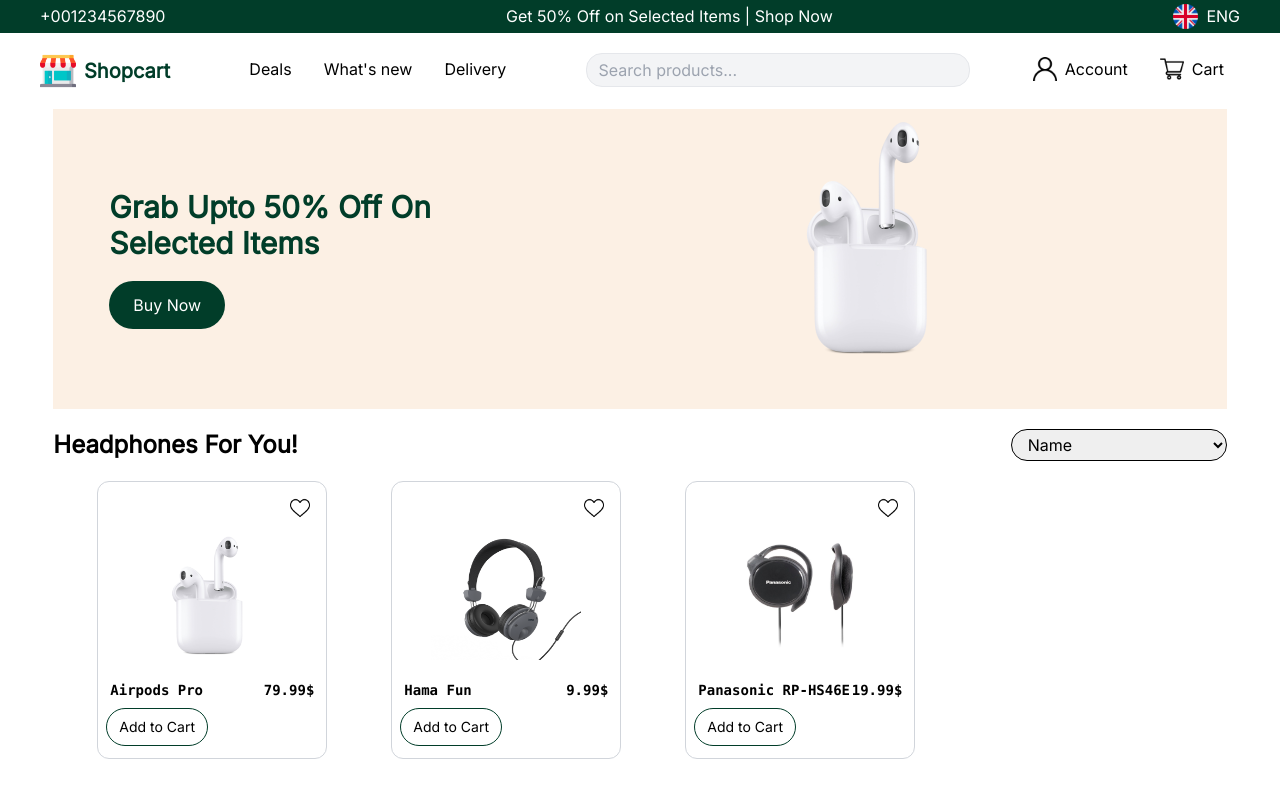
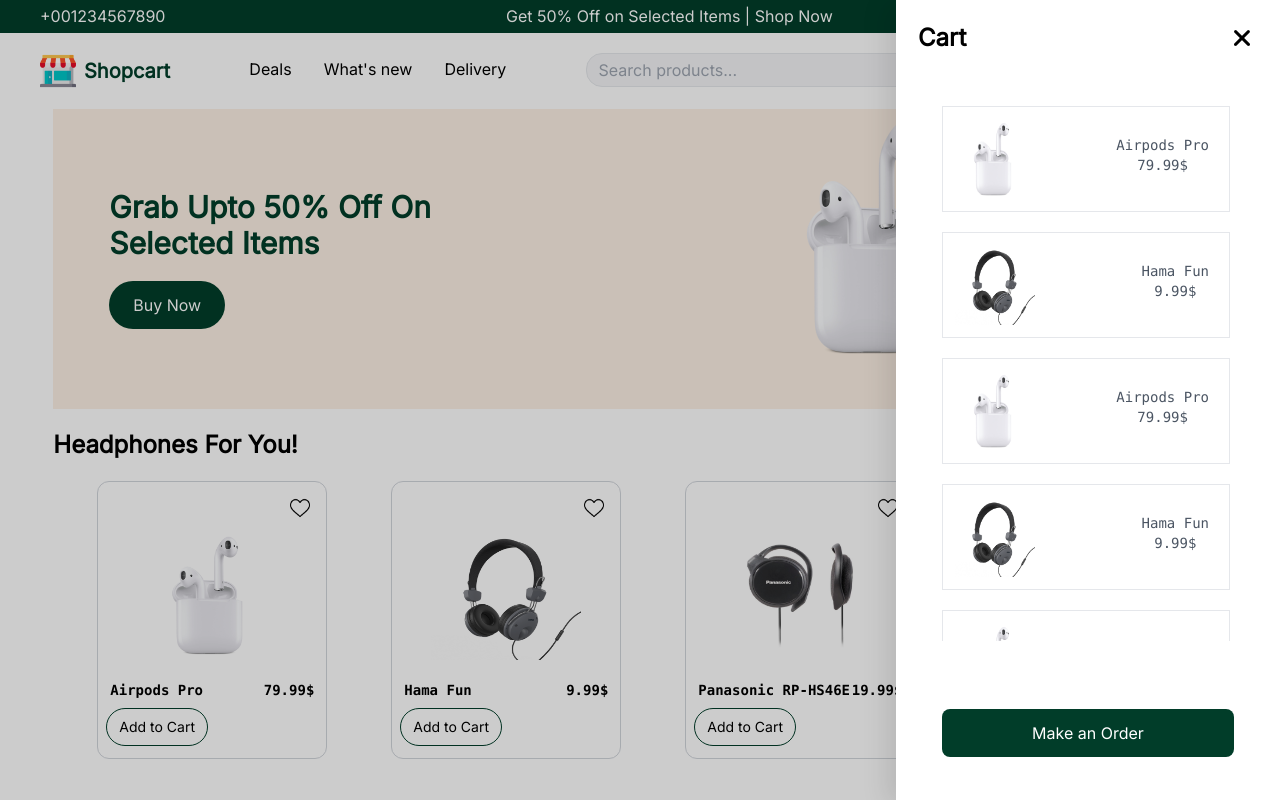
Before and after one commit to AramAfunts/React-Headphones, a React (Create React App) app: page / in a window 1280 px wide. Both pictures are taken after a click on the item "Cart". Shown: the top 800 px of the page. Built offline with nearby package versions, Linux system fonts and the light colour scheme.

Commit message:
added cart component + refactoring

```diff
--- a/src/App.js
+++ b/src/App.js
@@ -4,6 +4,9 @@
 import Deals from "./pages/Deals";
 import New from "./pages/New";
 import Account from "./pages/Account";
+import { Drawer } from "./components/Drawer";
+import { Header } from "./components/Header";
+import { TopBar } from "./components/TopBar";
 
 function App() {
   const [products, setProducts] = React.useState([
@@ -35,12 +38,25 @@
     },
   ]);
 
-  const [cart, setCart] = React.useState([]);
+  const [cartOpened, setCartOpened] = React.useState(false);
+
+  const [cart, setCart] = React.useState([
+    { key: 1, name: "Airpods Pro", price: 79.99, image: "img/products/1.png" },
+    { key: 2, name: "Hama Fun", price: 9.99, image: "img/products/2.jpg" },
+    { key: 1, name: "Airpods Pro", price: 79.99, image: "img/products/1.png" },
+    { key: 2, name: "Hama Fun", price: 9.99, image: "img/products/2.jpg" },
+    { key: 1, name: "Airpods Pro", price: 79.99, image: "img/products/1.png" },
+    { key: 2, name: "Hama Fun", price: 9.99, image: "img/products/2.jpg" },
+  ]);
 
   const [favorites, setFavorites] = React.useState([
     { key: 1, name: "Airpods Pro", price: 79.99, image: "img/products/1.png" },
     { key: 2, name: "Hama Fun", price: 9.99, image: "img/products/2.jpg" },
   ]);
+
+  React.useEffect(() => {
+    console.log(cartOpened);
+  }, [ cartOpened ]);
 
   const [deals, setDeals] = React.useState([
     { key: 1, product: "Airpods Pro", location: "Yerevan (Armenia)" },
@@ -85,8 +101,15 @@
     setFavorites((prev) => [...prev, product]);
   };
 
+  const onCartChange = () => {
+    setCartOpened(!cartOpened);
+  }
+
   return (
     <div className="App">
+      <TopBar />
+      { cartOpened && <Drawer cart={cart} onCloseClick={() => setCartOpened(false)} /> }
+      <Header onCartChange={onCartChange} />
       <Routes>
         <Route
           path="/"
@@ -97,6 +120,8 @@
               addToFavorites={addToFavorites}
               handleSortingOption={handleSortingOption}
               sortingOption={sortingOption}
+              onCartChange={onCartChange}
+
             />
           }
         />
--- /dev/null
+++ b/src/components/Drawer.js
@@ -0,0 +1,28 @@
+import React from "react";
+
+export const Drawer = ({ cart, onCloseClick }) => {
+  return (
+    <div className="overlay">
+      <div className="drawer">
+        <div className="top-block">
+          <h1>Cart</h1>
+          <img src="img/close.png" alt="close" onClick={onCloseClick} />
+        </div>
+        <div className="cart-products">
+          {cart.map((item) => (
+            <div className="cart-item" key={item.key}>
+              <img src={item.image} alt="img" />
+              <div className="cart-info">
+                <p>{item.name}</p>
+                <p>{item.price}$</p>
+              </div>
+            </div>
+          ))}
+        </div>
+        <div className="bottom-block">
+          <button>Make an Order</button>
+        </div>
+      </div>
+    </div>
+  );
+};
--- a/src/components/Header.js
+++ b/src/components/Header.js
@@ -1,7 +1,7 @@
 import React from "react";
 import { Link } from "react-router-dom";
 
-export const Header = () => {
+export const Header = ({ onCartChange }) => {
   return (
     <header>
       <Link to="/">
@@ -38,7 +38,7 @@
               <p>Account</p>
             </li>
           </Link>
-          <li className="flex mx-4 cursor-pointer">
+          <li className="flex mx-4 cursor-pointer" onClick={onCartChange}>
             <img className="mr-2" src="img/cart.png" alt="cart" /> <p>Cart</p>
           </li>
         </ul>
--- a/src/index.scss
+++ b/src/index.scss
@@ -107,7 +107,6 @@
     @apply w-[230px] mb-20 rounded-md mx-8 my-5 border border-gray-300 pt-1 pb-3 px-1 rounded-xl;
 
     .image-block {
-
       .favorite {
         @apply flex justify-end;
 
@@ -144,8 +143,11 @@
 
       background-color: #013d29;
     }
+  }
+}
 
-  }
+.card:hover {
+  @apply shadow-md shadow-gray-400 transition-all;
 }
 
 .deals {
@@ -201,14 +203,14 @@
   @apply m-auto w-[90%];
 
   h1 {
-      @apply text-2xl font-extrabold pb-2 border-b border-gray-300;
-    }
+    @apply text-2xl font-extrabold pb-2 border-b border-gray-300;
+  }
 
   .favorite-items {
     @apply flex flex-wrap;
 
     .favorite-card {
-      @apply flex w-[420px] h-[140px] mx-20 my-5 bg-gray-200 border border-black;
+      @apply flex w-[420px] h-[140px] mx-20 my-5 bg-gray-100 border border-black;
 
       .left-side {
         @apply w-1/4 flex justify-center items-center;
@@ -232,3 +234,63 @@
     }
   }
 }
+
+.overlay {
+  @apply absolute left-0 top-0 w-full h-full;
+  z-index: 1;
+  background-color: rgba(0, 0, 0, 0.2);
+
+  .drawer {
+    @apply absolute w-96 h-full right-0 bg-white p-[30px] flex flex-col;
+    box-shadow: -10px 4px 24px rgba(0, 0, 0, 0.1);
+
+    .top-block {
+      @apply flex justify-between;
+
+      h1 {
+        @apply text-2xl font-semibold -m-2;
+      }
+
+      img {
+        @apply w-4 h-4 cursor-pointer;
+      }
+    }
+
+    .cart-products {
+      @apply my-10 mx-4 h-3/4 overflow-auto;
+
+      .cart-item {
+        @apply flex justify-between w-72 p-3 border my-5 border-gray-200;
+
+        img {
+          @apply w-20 h-20;
+        }
+
+        .cart-info {
+          @apply text-center mt-4 mr-2;
+
+          p {
+            @apply text-sm font-light text-gray-600 font-mono;
+          }
+        }
+      }
+    }
+
+    .bottom-block {
+      @apply mx-4 mt-5;
+
+      span {
+        @apply mx-3 font-mono;
+      }
+
+      button {
+        background-color: #013d29;
+        @apply w-full text-white px-3 py-3 mt-2 rounded-lg;
+      }
+
+      button:hover {
+        @apply w-full text-white px-3 py-3 mt-2 rounded-2xl bg-green-500 transition-all shadow-gray-500 shadow-md;
+      }
+    }
+  }
+}
--- a/src/pages/Account.jsx
+++ b/src/pages/Account.jsx
@@ -1,12 +1,8 @@
 import React from 'react';
-import { Header } from '../components/Header';
-import { TopBar } from '../components/TopBar';
 
 const Account = ({ favorites }) => {
   return (
     <div>
-        <TopBar />
-        <Header />
         <div className='account'>
             <h1>Favorite Products</h1>
             <div className='favorite-items'>
--- a/src/pages/Deals.jsx
+++ b/src/pages/Deals.jsx
@@ -1,12 +1,8 @@
 import React from "react";
-import { Header } from "../components/Header";
-import { TopBar } from "../components/TopBar";
 
 const Deals = ({ deals }) => {
   return (
     <div className="deals">
-      <TopBar />
-      <Header />
       <div>
         <h1 className="deals-header">Completed Deals</h1>
         <div className="deals-list">
--- a/src/pages/Home.jsx
+++ b/src/pages/Home.jsx
@@ -1,14 +1,10 @@
 import React from "react";
-import { TopBar } from "../components/TopBar";
-import { Header } from "../components/Header";
 import { Hero } from "../components/Hero";
 import { Products } from "../components/Products";
 
-const Home = ({ products, addToCart, addToFavorites, handleSortingOption, sortingOption }) => {
+const Home = ({ products, addToCart, addToFavorites, handleSortingOption, sortingOption, onCartChange }) => {
   return (
     <>
-      <TopBar />
-      <Header />
       <div className="wrapper">
         <Hero />
         <Products products={products} addToCart={addToCart} addToFavorites={addToFavorites} handleSortingOption={handleSortingOption} sortingOption={sortingOption} />
--- a/src/pages/New.jsx
+++ b/src/pages/New.jsx
@@ -1,12 +1,8 @@
 import React from "react";
-import { TopBar } from "../components/TopBar";
-import { Header } from "../components/Header";
 
 const New = () => {
   return (
     <div className="whats-new-section">
-      <TopBar />
-      <Header />
       <div className="product">
         <div className="left-side">
           <h2>
```
Also changed, not shown: public/img/close.png (added).
